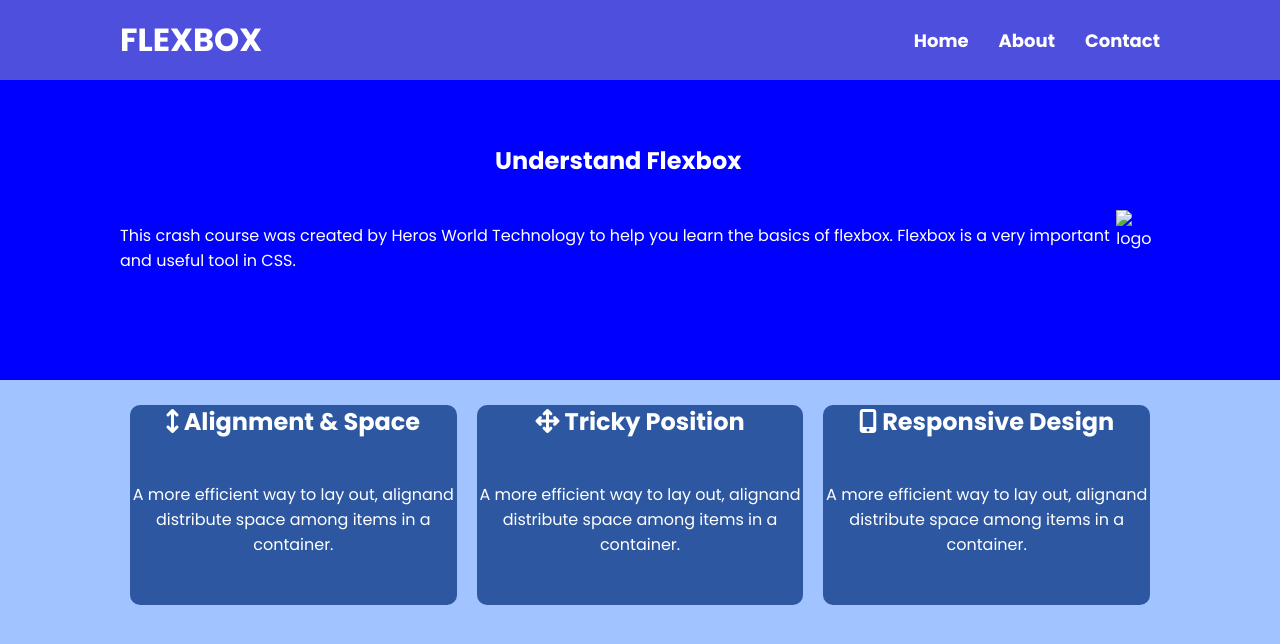
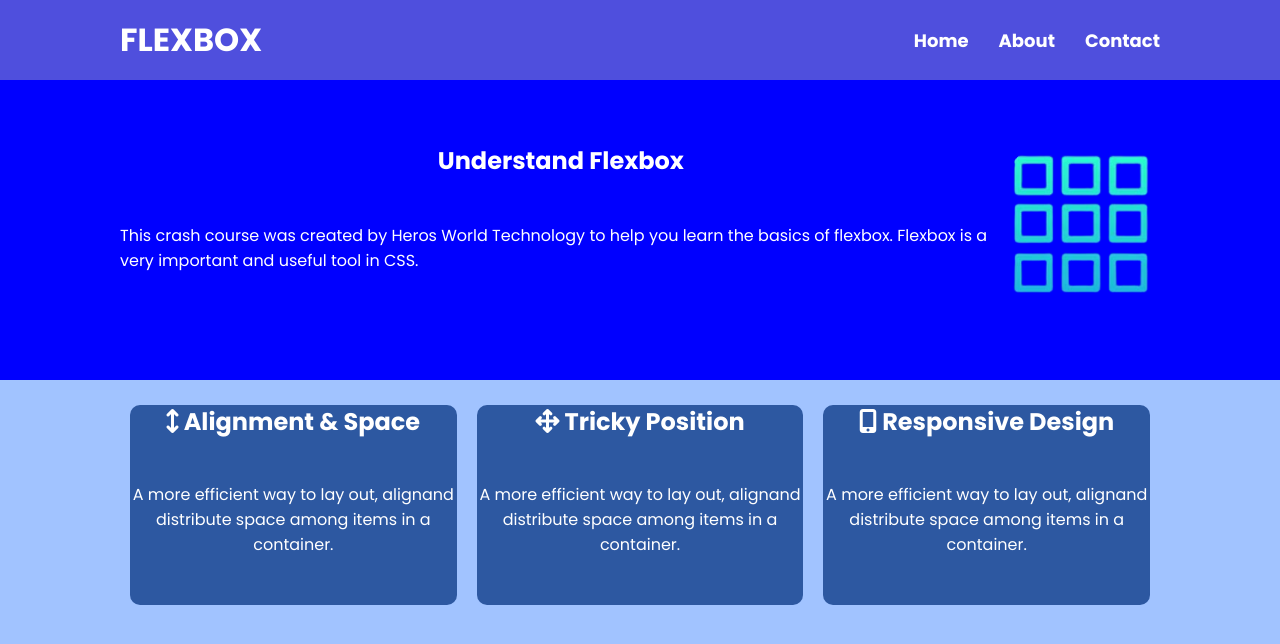
Before and after one commit to TajudeenYusuf/Project-1, a plain HTML site: page index.html in a window 1280 px wide. Drawn offline with Linux system fonts and the light colour scheme.

Commit message:
Update index.html

```diff
--- a/index.html
+++ b/index.html
@@ -33,7 +33,7 @@
                     the basics of flexbox. Flexbox is a very important and useful tool in CSS.</p>
             </div>
             <div class="hero-image">
-                <img src="images/boxes.png" alt="logo">
+                <img src="boxes.png" alt="logo">
             </div>
         </div>
     </div>
```
